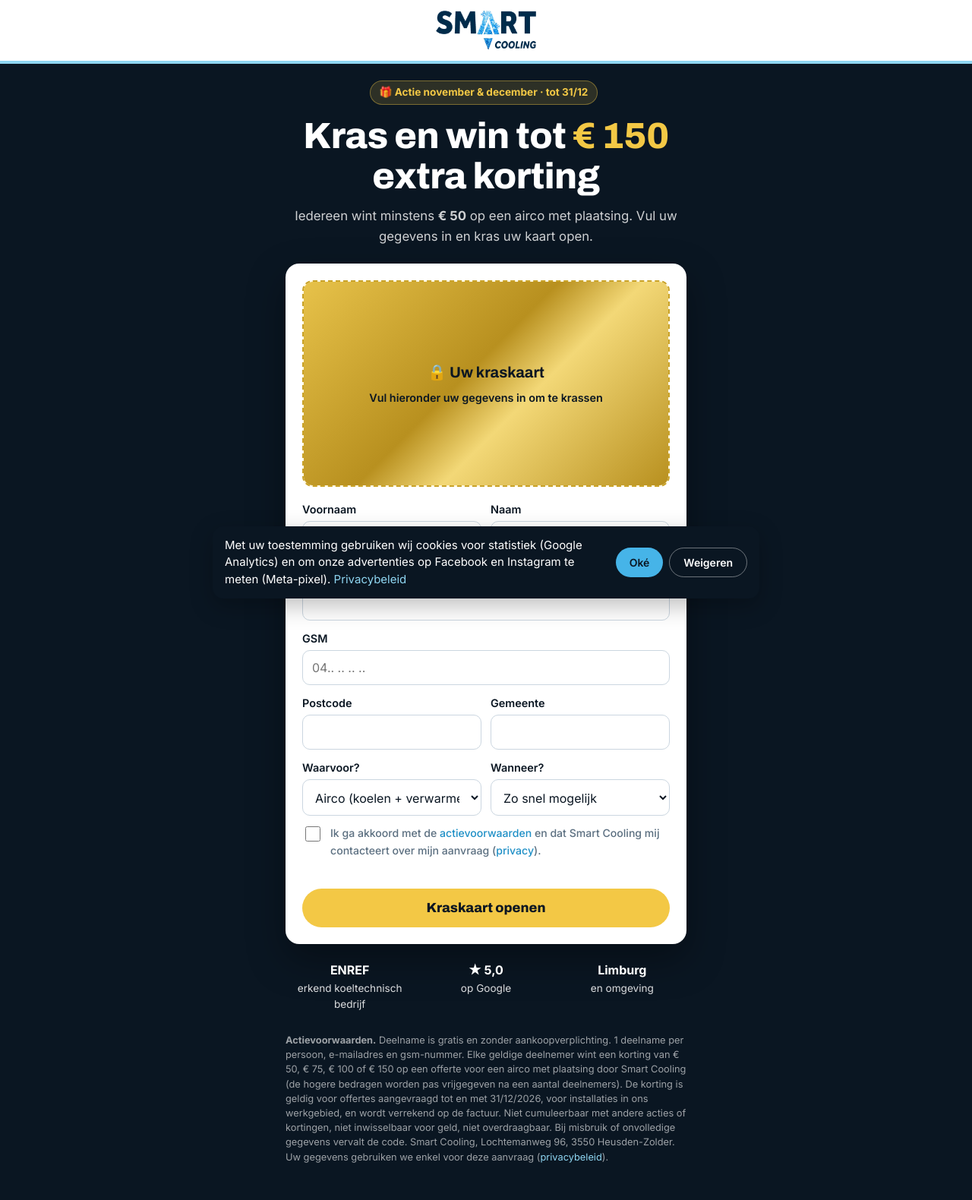
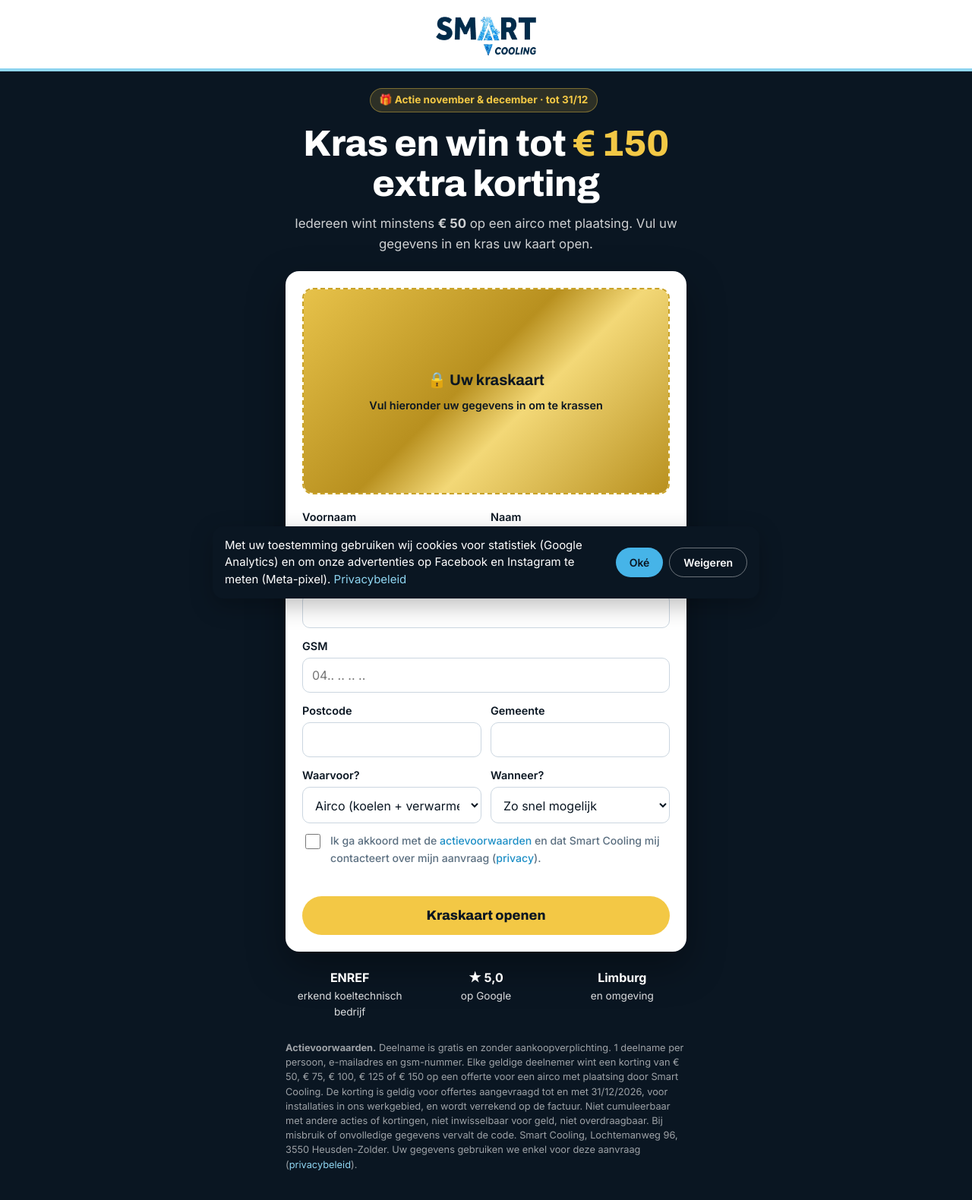
Before and after one commit to Ekremkocabas/smartcooling, a website: page kras/index.html in a window 1280 px wide. Shown: the whole page at 76% size. Drawn offline with Linux system fonts and the light colour scheme.

Commit message:
Kraskaart: voorwaarden € 50–150 (incl. € 125), logo iets lager

```diff
--- a/kras/index.html
+++ b/kras/index.html
@@ -23,7 +23,7 @@
 <link rel="stylesheet" href="/assets/style.css?v=20261008a">
 <style>
 body{background:var(--ink);color:#fff}
-.kh{background:#fff;padding:14px 16px;text-align:center;border-bottom:4px solid #8FD6F2;margin-bottom:22px}.kh img{height:52px;width:auto;margin:0 auto;display:block}
+.kh{background:#fff;padding:22px 16px 16px;text-align:center;border-bottom:4px solid #8FD6F2;margin-bottom:22px}.kh img{height:52px;width:auto;margin:0 auto;display:block}
 .kx{max-width:560px;margin:0 auto;padding:0 16px 40px}
 .kx h1{font-size:clamp(2rem,8vw,3rem);text-align:center;margin:.2em 0 .25em;color:#fff}
 .kx h1 em{font-style:normal;color:#F3C845}
@@ -110,7 +110,7 @@
   <div class="usp"><div><b>ENREF</b>erkend koeltechnisch bedrijf</div><div><b>★ 5,0</b>op Google</div><div><b>Limburg</b>en omgeving</div></div>
 
   <div class="vw" id="voorwaarden">
-    <b>Actievoorwaarden.</b> Deelname is gratis en zonder aankoopverplichting. 1 deelname per persoon, e-mailadres en gsm-nummer. Elke geldige deelnemer wint een korting van € 50, € 75, € 100 of € 150 op een offerte voor een airco met plaatsing door Smart Cooling (de hogere bedragen worden pas vrijgegeven na een aantal deelnemers). De korting is geldig voor offertes aangevraagd tot en met 31/12/2026, voor installaties in ons werkgebied, en wordt verrekend op de factuur. Niet cumuleerbaar met andere acties of kortingen, niet inwisselbaar voor geld, niet overdraagbaar. Bij misbruik of onvolledige gegevens vervalt de code. Smart Cooling, Lochtemanweg 96, 3550 Heusden-Zolder. Uw gegevens gebruiken we enkel voor deze aanvraag (<a href="/privacy/">privacybeleid</a>).
+    <b>Actievoorwaarden.</b> Deelname is gratis en zonder aankoopverplichting. 1 deelname per persoon, e-mailadres en gsm-nummer. Elke geldige deelnemer wint een korting van € 50, € 75, € 100, € 125 of € 150 op een offerte voor een airco met plaatsing door Smart Cooling. De korting is geldig voor offertes aangevraagd tot en met 31/12/2026, voor installaties in ons werkgebied, en wordt verrekend op de factuur. Niet cumuleerbaar met andere acties of kortingen, niet inwisselbaar voor geld, niet overdraagbaar. Bij misbruik of onvolledige gegevens vervalt de code. Smart Cooling, Lochtemanweg 96, 3550 Heusden-Zolder. Uw gegevens gebruiken we enkel voor deze aanvraag (<a href="/privacy/">privacybeleid</a>).
   </div>
 </main>
 <script>
```
